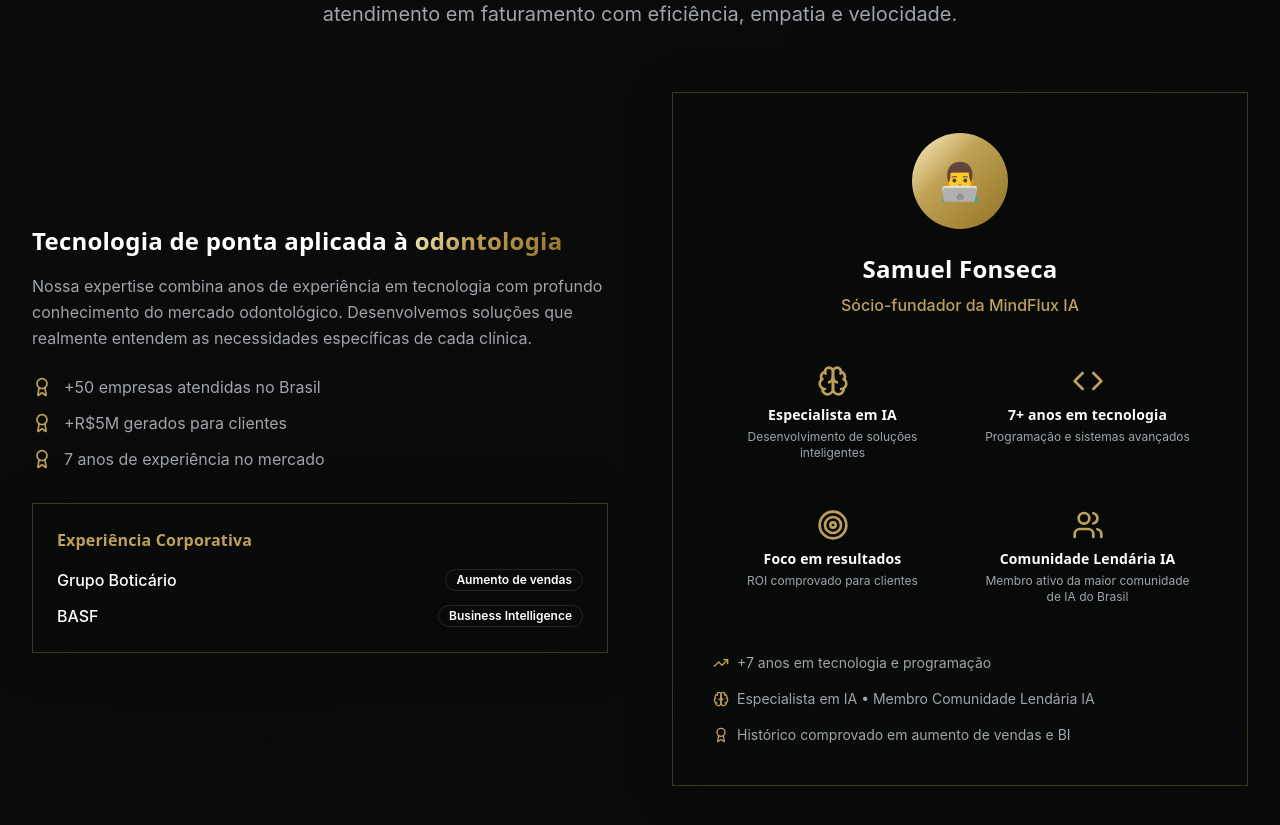
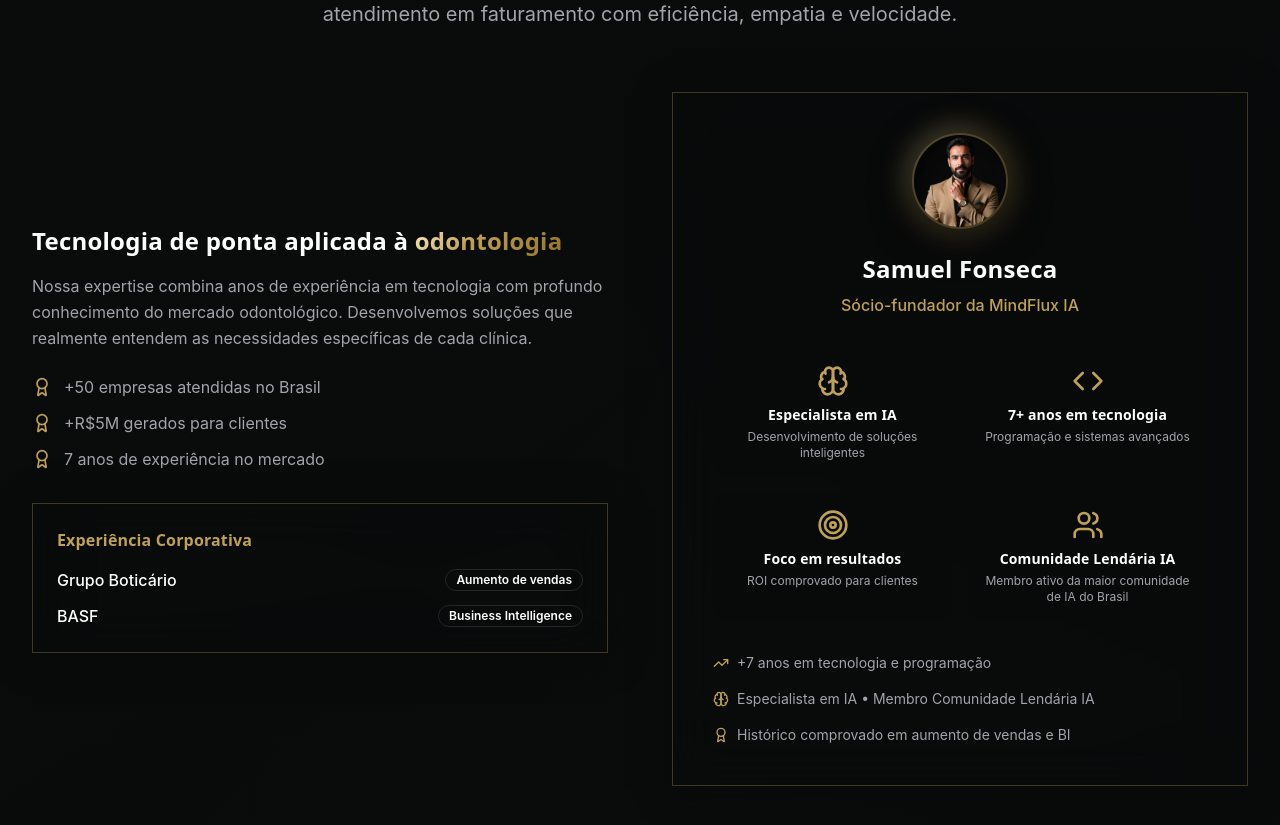
Before and after one commit to miranodesconto-max/mindflux-aurora, a React (Vite) app: page / in a window 1280 px wide. Shown: the part 6706-7531 px from the top of the page. Built offline with nearby package versions, Linux system fonts and the light colour scheme.

Commit message:
Update Samuel Fonseca's photo
Replaced the generic developer emoji with the provided image for Samuel Fonseca in the "About" section.

```diff
--- a/src/components/AboutSection.tsx
+++ b/src/components/AboutSection.tsx
@@ -1,5 +1,6 @@
 import { Badge } from "@/components/ui/badge";
 import { Award, Users, TrendingUp, Code, Brain, Target } from "lucide-react";
+import samuelPortrait from "@/assets/samuel-fonseca-portrait.jpg";
 
 const achievements = [
   "+50 empresas atendidas no Brasil",
@@ -82,8 +83,13 @@ export const AboutSection = () => {
           {/* Right Column - Founder Card */}
           <div className="glass-card p-8 lg:p-10 hover-lift">
             <div className="text-center mb-8">
-              <div className="w-24 h-24 mx-auto mb-6 rounded-full bg-gradient-gold flex items-center justify-center text-4xl">
-                👨‍💻
+              <div className="relative w-24 h-24 mx-auto mb-6">
+                <div className="absolute -inset-2 bg-gradient-gold rounded-full opacity-30 blur-md" />
+                <img
+                  src={samuelPortrait}
+                  alt="Samuel Fonseca, Sócio-fundador da MindFlux IA"
+                  className="relative w-full h-full object-cover rounded-full border-2 border-primary/20 shadow-lift"
+                />
               </div>
               <h3 className="text-2xl font-heading font-bold mb-2">
                 Samuel Fonseca
```
Also changed, not shown: src/assets/samuel-fonseca-portrait.jpg (added).
